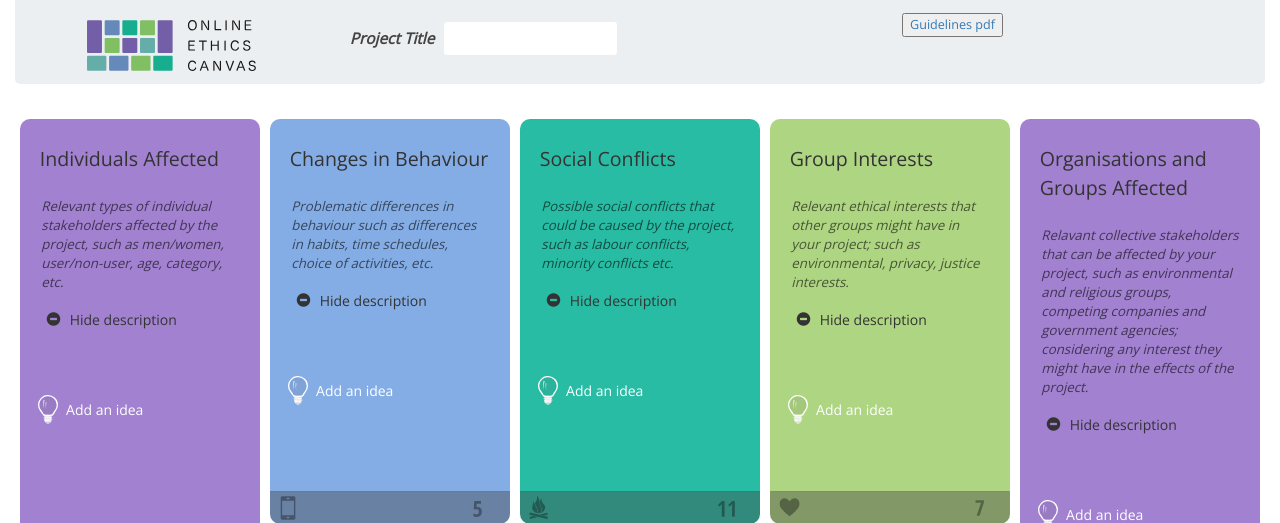
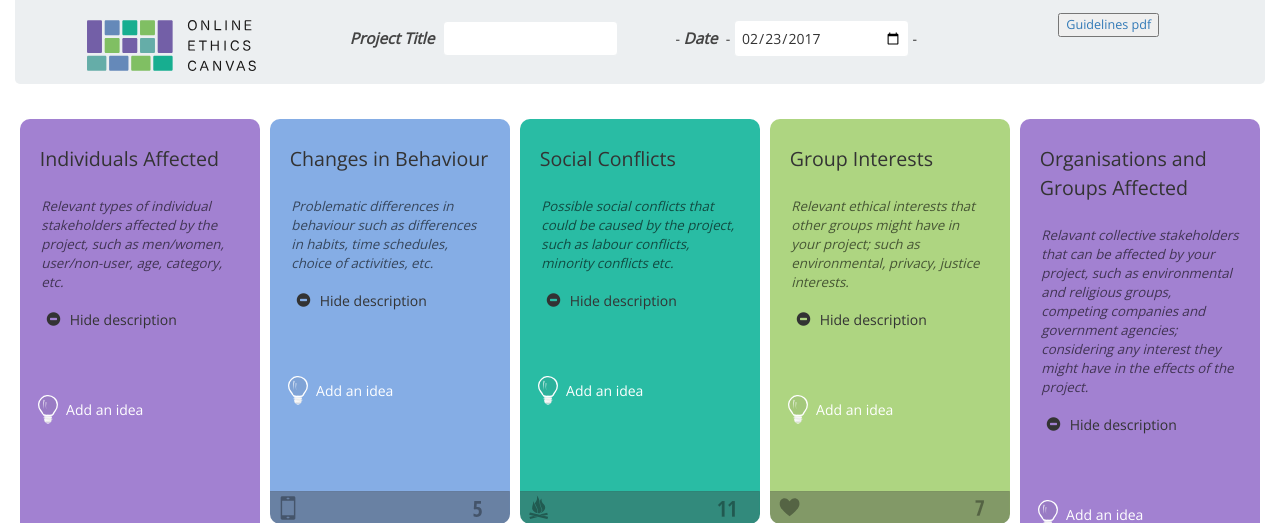
Before and after one commit to myersjo/ethics-canvas-docker, a PHP site: page /canvas/index.php in a window 1280 px wide. Shown: the top 523 px of the page. Run offline with PHP 8.4, Linux system fonts and the light colour scheme; data that the repository does not hold is empty; some libraries are stand-ins or nearby versions.

Commit message:
Re added date field

```diff
--- a/code/canvas/index.php
+++ b/code/canvas/index.php
@@ -55,12 +55,15 @@
                         <label class="project_title">Project Title</label>
                         <input class="proj_title" name="field_00[]" type="text"/>
                     </div>
-			<p class=“text-center”>
-				<a href=“www.facebook.com”>
-					<button class= “guidelines” type=“button” name=“guidelines”> Guidelines pdf</button>
-				</a>
-			</p>
-                    <!—— date removed dylan —->
+                    <div class="col-md-3  ">
+ -                        <label class="project_date">Date</label>
+ -                        <input class="proj_date" name="field_00[]" type="date"/>
+ -                    </div>
+                    <p class=“text-center”>
+                        <a href=“www.facebook.com”>
+                            <button class= “guidelines” type=“button” name=“guidelines”> Guidelines pdf</button>
+                        </a>
+                    </p>
                     <!-- login coming soon -->
                     <div class="col-md-3  ">
                     <?php if (!empty($name)) { ?>
```
